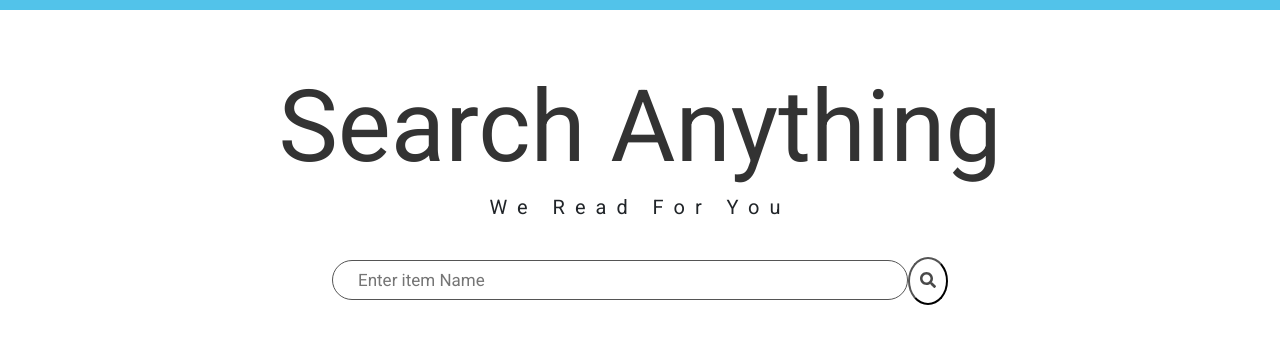
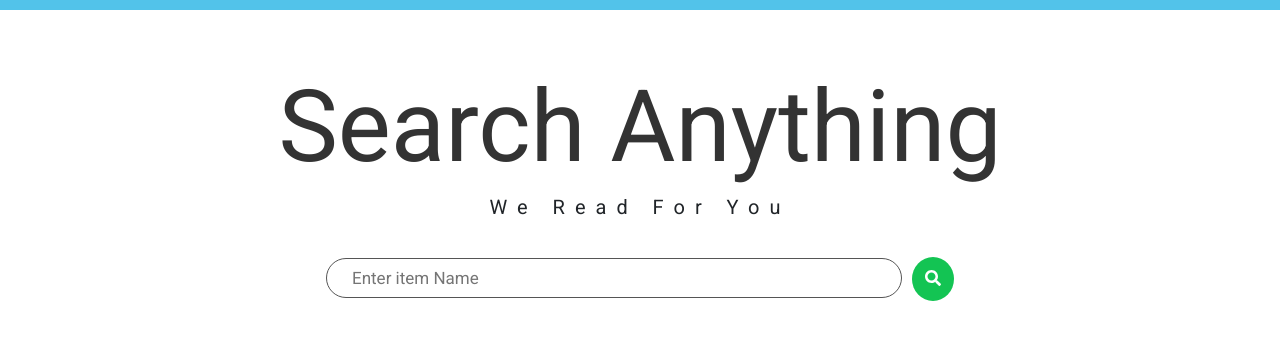
Before and after one commit to lkmSasanga/fas-web-app, a React (Create React App) app: page /search in a window 1280 px wide. Shown: the top 344 px of the page. Built offline with nearby package versions, Linux system fonts and the light colour scheme.

Commit message:
search icon color added

```diff
--- a/src/containers/InputControl/InputControl.js
+++ b/src/containers/InputControl/InputControl.js
@@ -72,7 +72,7 @@ class InputControl extends Component {
     }
 
     render() {
-        const element = <FontAwesomeIcon icon={faSearch} />
+        const element = <FontAwesomeIcon className={classes.SearchIcon} icon={faSearch} />
         console.log('from input control')
         return (
             <React.Fragment>
@@ -104,6 +104,7 @@ class InputControl extends Component {
                             >{element}
                             </button>
 
+
                             {/*{this.state.clicked ? <p>Clcdfhg</p> : null}*/}
                         </form>
                         {/*<p>{this.state.itemName}</p>*/}
--- a/src/containers/InputControl/InputControl.module.css
+++ b/src/containers/InputControl/InputControl.module.css
@@ -3,23 +3,34 @@
 }
 
 .Button {
-    color: #494949 !important;
-    text-transform: uppercase;
-    text-decoration: none;
-    background: #ffffff;
+    /*color: #494949 !important;*/
+    /*text-transform: uppercase;*/
+    /*text-decoration: none;*/
+    background: #13c453;
     padding: 10px 10px ;
     /*border: 2px solid #494949 !important;*/
-    border-radius: 50%;
+    border-radius: 100%;
+    border: none;
+    margin-left: 10px;
     display: inline-block;
-    transition: all 0.4s ease 0s;
+    color: #ffffff;
+    /*transition: all 0.4s ease 0s;*/
 }
 .Button:hover {
     color: #ffffff !important;
-    background: #f6b93b;
-    border-color: #f6b93b !important;
+    background: #11de57;
+    border-color: #16843d !important;
     transition: all 0.4s ease 0s;
 }
 
+
+.SearchIcon{
+     /*padding-left: 4px;*/
+    margin-left: 3px;
+    margin-right: 3px;
+    margin-top: 2px;
+    /*background-color: #13c453;*/
+}
 .TextInput {
     width: 45%;
     border: 1px solid #555555;
```
Also changed, not shown: 1 other file (tests, documents, lock files or other folders).
